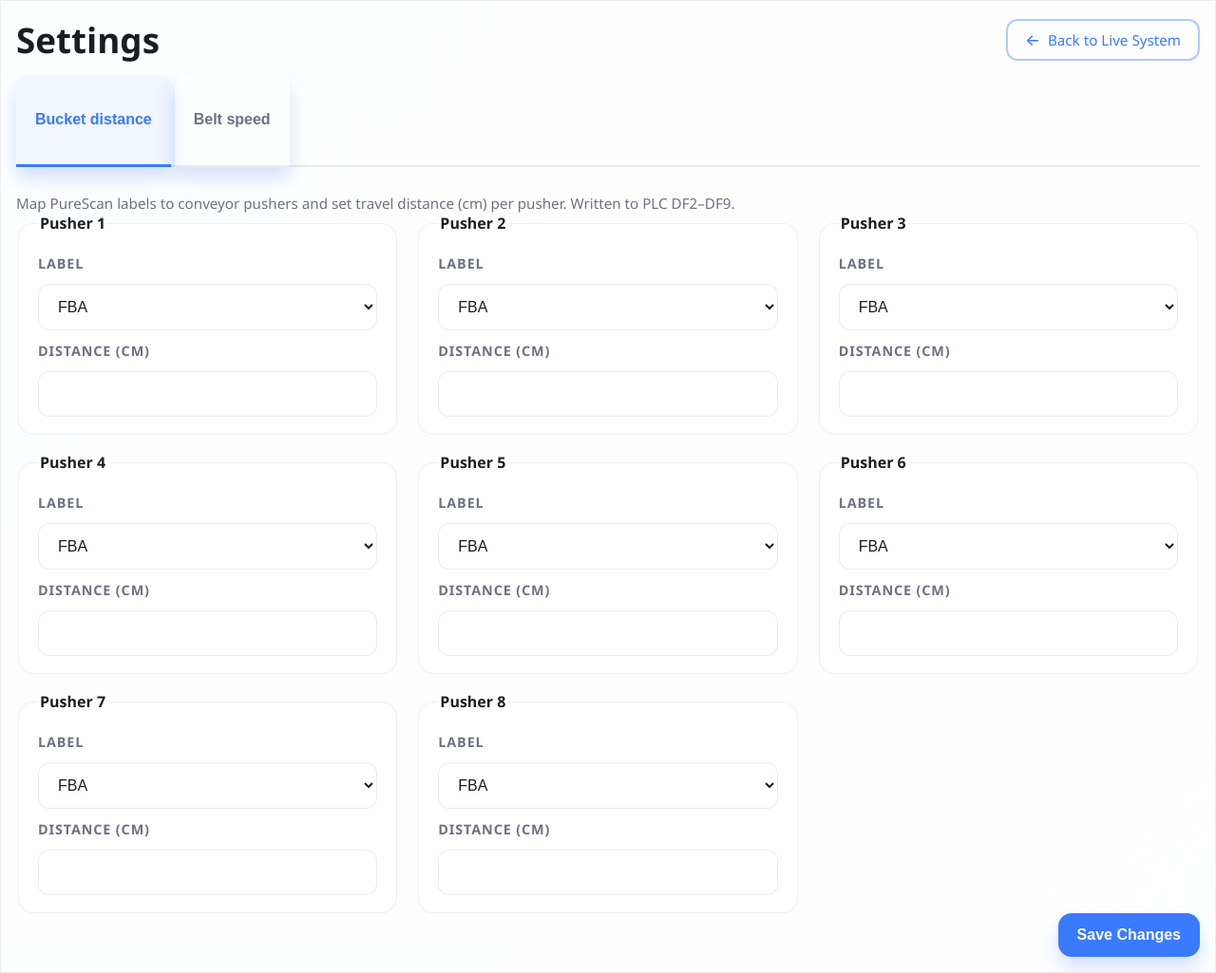
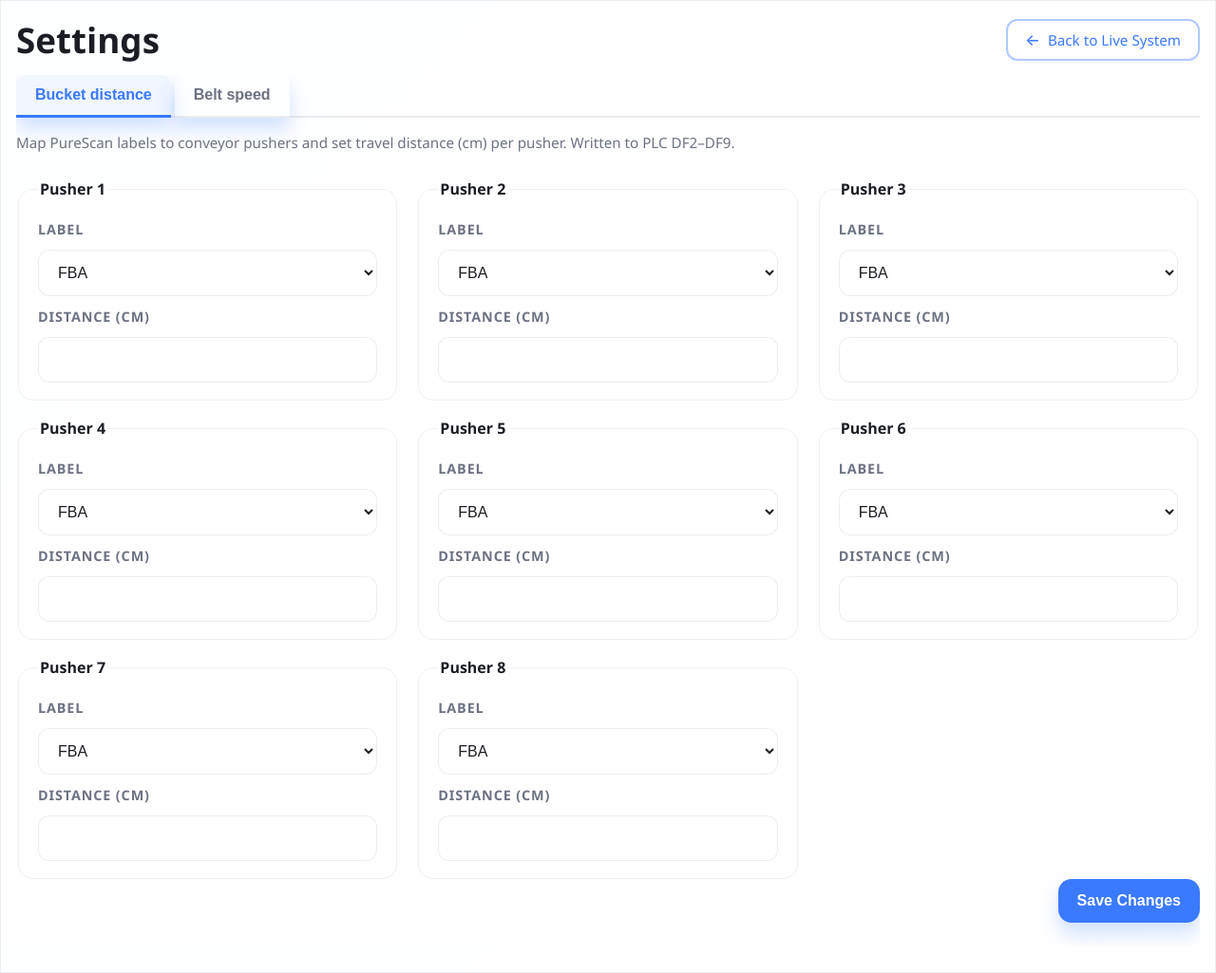
Before and after one commit to FlashPro-full/PLC-Sorting-System, a Flask app: page /settings in a window 1280 px wide. Shown: the whole page at 95% size. Run offline with Flask 3, Linux system fonts and the light colour scheme; data that the repository does not hold is empty.

Commit message:
fix: Updated settings page style

```diff
--- a/static/settings.js
+++ b/static/settings.js
@@ -4,17 +4,20 @@ document.addEventListener("DOMContentLoaded", function () {
     const beltSpeedInput = document.getElementById("beltSpeedInput");
     const beltSpeedSource = document.getElementById("beltSpeedSource");
 
-    // Tab switching
+    // Tab switching (fix navigation: aria-hidden, focus, single scroll container)
     document.querySelectorAll(".settings-tab").forEach(function (tab) {
         tab.addEventListener("click", function () {
-            const targetId = "tab-" + tab.getAttribute("data-tab");
+            var targetId = "tab-" + tab.getAttribute("data-tab");
             document.querySelectorAll(".settings-tab").forEach(function (t) {
                 t.classList.toggle("active", t === tab);
                 t.setAttribute("aria-selected", t === tab ? "true" : "false");
             });
             document.querySelectorAll(".settings-tab-panel").forEach(function (panel) {
-                panel.classList.toggle("hidden", panel.id !== targetId);
+                var isActive = panel.id === targetId;
+                panel.classList.toggle("hidden", !isActive);
+                panel.setAttribute("aria-hidden", isActive ? "false" : "true");
             });
+            tab.focus();
         });
     });
 
--- a/static/styles.css
+++ b/static/styles.css
@@ -305,13 +305,26 @@ button:active,
     justify-content: flex-end;
 }
 
-/* Settings tabs */
+/* Settings page: body wrapper and scroll */
+.settings-body {
+    display: flex;
+    flex-direction: column;
+    min-height: 0;
+    flex: 1;
+    overflow: hidden;
+}
 .settings-tabs {
     display: flex;
     gap: 4px;
+    flex-shrink: 0;
     margin-bottom: 16px;
     border-bottom: 2px solid var(--border);
     padding-bottom: 0;
+}
+.settings-panels-scroll {
+    flex: 1;
+    min-height: 0;
+    overflow-y: auto;
 }
 .settings-tab {
     padding: 12px 20px;
@@ -337,9 +350,13 @@ button:active,
 }
 .settings-tab-panel {
     display: block;
+    padding-bottom: 24px;
 }
 .settings-tab-panel.hidden {
     display: none;
+}
+.settings-intro-card {
+    margin-bottom: 28px;
 }
 
 @media (max-width: 768px) {
--- a/templates/settings.html
+++ b/templates/settings.html
@@ -19,14 +19,16 @@
             </div>
         </header>
 
+        <div class="settings-body">
             <div class="settings-tabs" role="tablist">
-            <button type="button" class="settings-tab active" data-tab="bucket-distance" role="tab" aria-selected="true">Bucket distance</button>
-            <button type="button" class="settings-tab" data-tab="belt-speed" role="tab" aria-selected="false">Belt speed</button>
+                <button type="button" class="settings-tab active" data-tab="bucket-distance" role="tab" aria-selected="true" aria-controls="tab-bucket-distance" id="tab-btn-bucket-distance">Bucket distance</button>
+                <button type="button" class="settings-tab" data-tab="belt-speed" role="tab" aria-selected="false" aria-controls="tab-belt-speed" id="tab-btn-belt-speed">Belt speed</button>
             </div>
 
-        <div id="tab-bucket-distance" class="settings-tab-panel" role="tabpanel">
+            <div class="settings-panels-scroll">
+                <div id="tab-bucket-distance" class="settings-tab-panel" role="tabpanel" aria-labelledby="tab-btn-bucket-distance" aria-hidden="false">
                     <form id="settingsForm" class="split-layout">
-                <div class="card">
+                        <div class="card settings-intro-card">
                             <p style="margin:0;color:var(--muted);font-size:0.95rem;">
                                 Map PureScan labels to conveyor pushers and set travel distance (cm) per pusher. Written to PLC DF2–DF9.
                             </p>
@@ -58,7 +60,7 @@
             </form>
                 </div>
 
-        <div id="tab-belt-speed" class="settings-tab-panel hidden" role="tabpanel">
+                <div id="tab-belt-speed" class="settings-tab-panel hidden" role="tabpanel" aria-labelledby="tab-btn-belt-speed" aria-hidden="true">
             <div class="card" style="max-width: 480px;">
                 <p style="margin:0 0 16px;color:var(--muted);font-size:0.95rem;">
                     Conveyor belt speed (PLC <strong>DF20 – Speed</strong>). Used for timing; unit matches ladder (e.g. cm/s).
@@ -73,6 +75,8 @@
                 <p id="beltSpeedSource" style="margin: 8px 0 0; font-size: 0.85rem; color: var(--muted);"></p>
             </div>
                 </div>
+            </div>
+        </div>
     </main>
 </body>
 </html>
```
Lines whose indentation alone changed are shown as unchanged.
